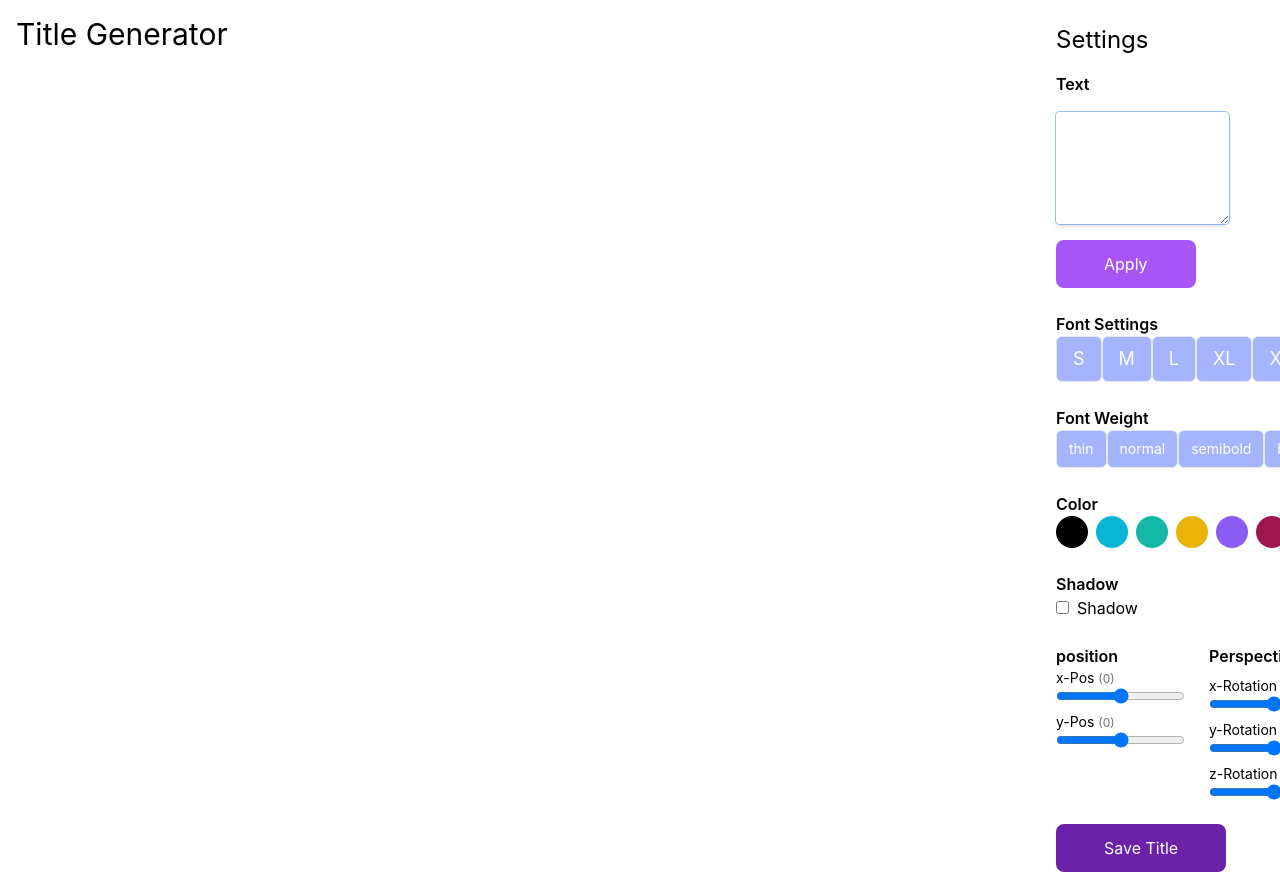
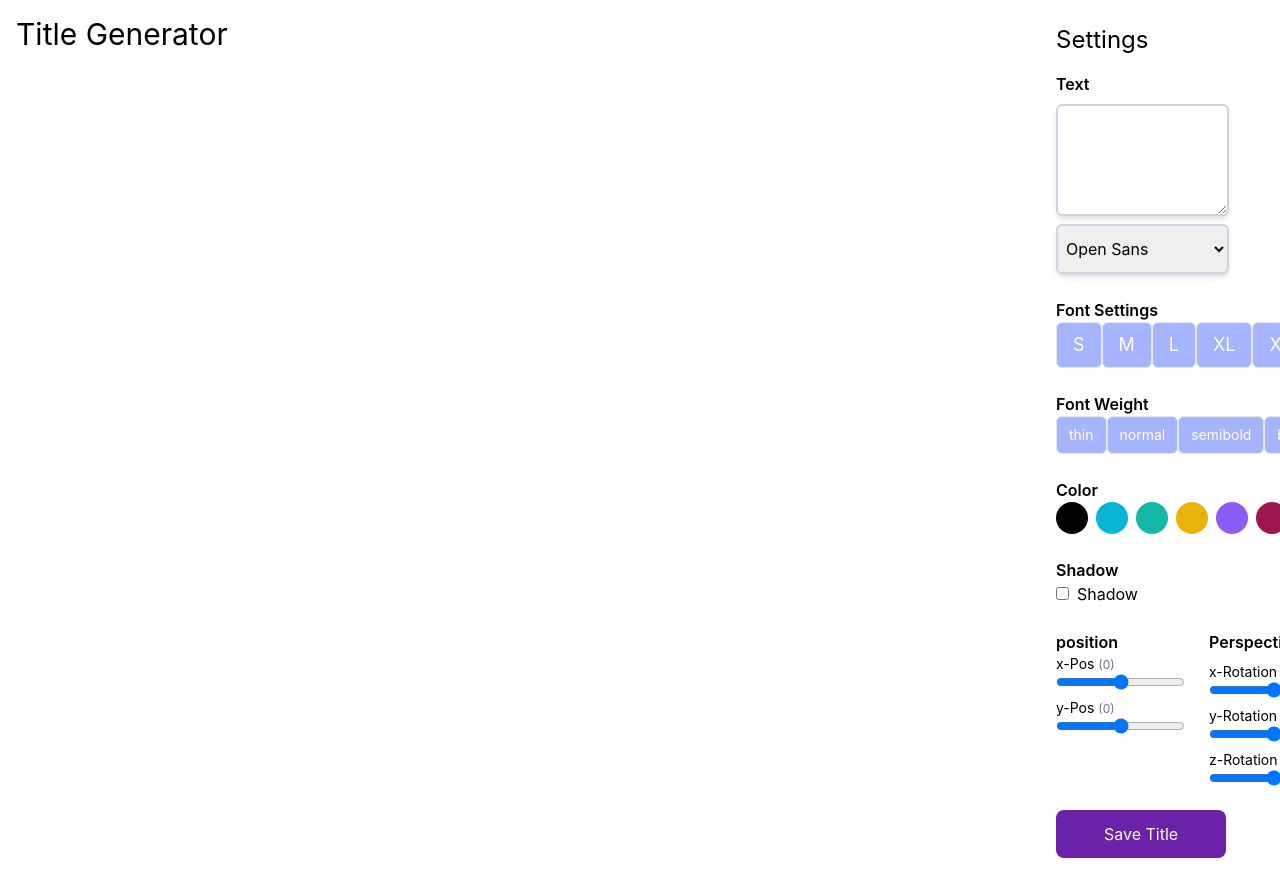
Before and after one commit to ThomasKirst/title-generator, a Next.js app: page / in a window 1280 px wide. Shown: the top 872 px of the page. Built offline with nearby package versions, Linux system fonts and the light colour scheme.

Commit message:
Added google fonts to settings

```diff
--- a/components/Create.tsx
+++ b/components/Create.tsx
@@ -53,6 +53,7 @@ export default function Create({ initialTitle }: Props) {
     id: nanoid(12),
     text: '',
     fontColor: 'black',
+    fontFamily: 'Open Sans',
     fontSize: 'L',
     fontWeight: 'default',
     position,
@@ -83,6 +84,10 @@ export default function Create({ initialTitle }: Props) {
     if (inputField && inputField.current) {
       setTitle({ ...title, text: inputField?.current?.value });
     }
+  };
+
+  const changeFontFamily = (fontFamily: string) => {
+    setTitle({ ...title, fontFamily: fontFamily });
   };
 
   const increaseSize = (size: string) => {
@@ -162,6 +167,7 @@ export default function Create({ initialTitle }: Props) {
             ref={titleOutput}
             className={titleOutputClasses()}
             style={{
+              fontFamily: `'${title.fontFamily}'`,
               transform: `translateX(${position.x}px) translateY(${position.y}px) rotateX(${rotation.x}deg) rotateY(${rotation.y}deg) rotateZ(${rotation.z}deg)`,
               textShadow: title.shadow
                 ? '3px 3px 6px rgb(0 0 0 / 26%), 0 0 5px rgb(15 3 86 / 22%)'
@@ -177,7 +183,9 @@ export default function Create({ initialTitle }: Props) {
 
         <SettingsSection label="Text">
           <TextBox
+            fontFamily={title.fontFamily}
             inputField={inputField}
+            onChangeFontFamily={changeFontFamily}
             onApplyText={applyText}
             text={title.text}
           />
--- a/components/Settings/TextBox.tsx
+++ b/components/Settings/TextBox.tsx
@@ -1,25 +1,49 @@
 import { MutableRefObject, SyntheticEvent } from 'react';
 
 interface Props {
+  fontFamily: string;
   inputField: MutableRefObject<HTMLTextAreaElement | null>;
   onApplyText: (event: SyntheticEvent) => void;
+  onChangeFontFamily: (fontFamily: string) => void;
   text: string;
 }
 
-export default function TextBox({ inputField, onApplyText, text }: Props) {
+const fonts = [
+  'Comic Neue',
+  'Lato',
+  'Merriweather',
+  'Montserrat',
+  'Open Sans',
+  'Oswald',
+  'Raleway',
+  'Roboto',
+  'Source Sans Pro',
+];
+
+export default function TextBox({
+  fontFamily,
+  inputField,
+  onApplyText,
+  onChangeFontFamily,
+  text,
+}: Props) {
   return (
     <>
       <textarea
         ref={inputField}
-        className="block shadow-md rounded ring-1 my-4 px-2 py-2 text-lg w-5/6 h-28"
+        className="block border-solid border-2 border-slate-300 my-2 px-2 py-2 rounded-md shadow-md text-lg w-5/6 h-28"
         defaultValue={text}
+        onChange={onApplyText}
       ></textarea>
-      <button
-        className="bg-purple-500 py-3 px-12 rounded-lg text-white"
-        onClick={onApplyText}
+      <select
+        className="border-solid border-2 border-slate-300 rounded-md shadow-md w-5/6 py-3 px-1"
+        onChange={(event) => onChangeFontFamily(event.target.value)}
+        value={fontFamily}
       >
-        Apply
-      </button>
+        {fonts.map((font, index) => (
+          <option key={index}>{font}</option>
+        ))}
+      </select>
     </>
   );
 }
--- a/pages/[titleId].tsx
+++ b/pages/[titleId].tsx
@@ -1,28 +1,42 @@
-import { useRouter } from 'next/router';
-import { useEffect, useState } from 'react';
+import { NextPage, NextPageContext } from 'next';
 import Create from '../components/Create';
 import Title from '../types/Title';
 
-export default function EditTitle() {
-  const router = useRouter();
-  const { titleId } = router.query;
-  const [initialTitle, setInitialTitle] = useState<Title | null>(null);
+interface PageProps {
+  initialTitle: Title;
+}
+interface Context extends NextPageContext {
+  query: {
+    titleId: string;
+  };
+}
 
-  useEffect(() => {
-    const fetchTitle = async (titleId: string) => {
-      const response = await fetch('/api/titles/' + titleId);
-      const title = await response.json();
-      setInitialTitle(title);
-    };
+const EditTitle: NextPage<PageProps> = ({ initialTitle }) => (
+  <Create initialTitle={initialTitle} />
+);
 
-    if (titleId && typeof titleId === 'string') {
-      fetchTitle(titleId);
-    }
-  }, [titleId]);
+export async function getServerSideProps(context: Context) {
+  const { titleId } = context.query;
 
-  if (initialTitle) {
-    return <Create initialTitle={initialTitle} />;
-  } else {
-    return <h1>Could not find title with this Id</h1>;
+  if (!process.env.APP_URL) {
+    throw Error(
+      'App URL is not present, make sure to set it in your environment variables.'
+    );
   }
+
+  const fetchTitle = async (titleId: string) => {
+    const response = await fetch(
+      process.env.APP_URL + '/api/titles/' + titleId
+    );
+    const title = await response.json();
+    return title;
+  };
+
+  return {
+    props: {
+      initialTitle: titleId ? await fetchTitle(titleId) : null,
+    }, // will be passed to the page component as props
+  };
 }
+
+export default EditTitle;
--- /dev/null
+++ b/pages/_document.tsx
@@ -0,0 +1,34 @@
+import Document, {
+  Html,
+  Head,
+  Main,
+  NextScript,
+  DocumentContext,
+  DocumentInitialProps,
+} from 'next/document';
+
+class MyDocument extends Document {
+  static async getInitialProps(
+    ctx: DocumentContext
+  ): Promise<DocumentInitialProps> {
+    const initialProps = await Document.getInitialProps(ctx);
+
+    return initialProps;
+  }
+  render() {
+    return (
+      <Html>
+        <Head>
+          <link rel="preconnect" href="https://fonts.gstatic.com"></link>
+          <link rel="preconnect" href="https://fonts.googleapis.com"></link>
+        </Head>
+        <body>
+          <Main />
+          <NextScript />
+        </body>
+      </Html>
+    );
+  }
+}
+
+export default MyDocument;
--- a/styles/globals.css
+++ b/styles/globals.css
@@ -1,6 +1,38 @@
+@import url('https://fonts.googleapis.com/css2?family=Comic+Neue:wght@300;400;700&family=Lato:wght@100;300;400;700;900&family=Merriweather:wght@300;400;700;900&family=Montserrat:wght@300;400;500;600;700&family=Open+Sans:wght@300;400;500;600;700&family=Oswald:wght@300;400;500;600;700&family=Raleway:wght@300;400;500;600;700&family=Roboto:wght@300;400;500;700&family=Source+Sans+Pro:wght@300;400;600;700;900&display=swap');
+
 @tailwind base;
 @tailwind components;
 @tailwind utilities;
+
+@layer base {
+  @font-face {
+    font-family: 'Comic Neue', sans-serif;
+  }
+  @font-face {
+    font-family: 'Lato', sans-serif;
+  }
+  @font-face {
+    font-family: 'Merriweather', serif;
+  }
+  @font-face {
+    font-family: 'Montserrat', sans-serif;
+  }
+  @font-face {
+    font-family: 'Open Sans', sans-serif;
+  }
+  @font-face {
+    font-family: 'Oswald', sans-serif;
+  }
+  @font-face {
+    font-family: 'Raleway', sans-serif;
+  }
+  @font-face {
+    font-family: 'Roboto', sans-serif;
+  }
+  @font-face {
+    font-family: 'Source Sans Pro', sans-serif;
+  }
+}
 
 html,
 body {
--- a/tailwind.config.js
+++ b/tailwind.config.js
@@ -4,7 +4,6 @@ module.exports = {
     './components/**/*.{js,ts,jsx,tsx}',
   ],
   theme: {
-    extend: {},
     screens: {
       '2xl': '1920px',
     },
--- a/types/Title.ts
+++ b/types/Title.ts
@@ -5,6 +5,7 @@ export default interface Title {
   id: string;
   text: string;
   fontColor: string;
+  fontFamily: string;
   fontSize: string;
   fontWeight: string;
   position: Position;
```
